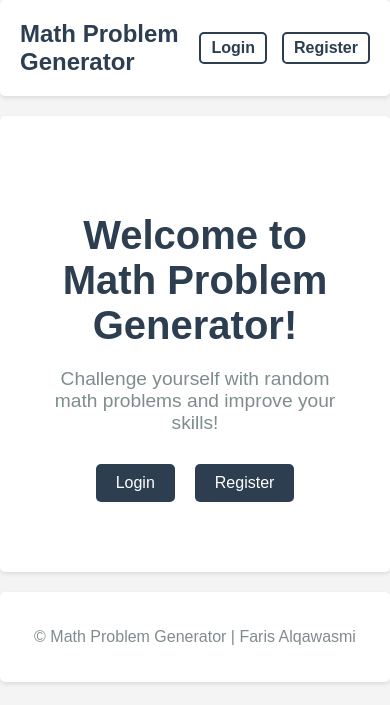
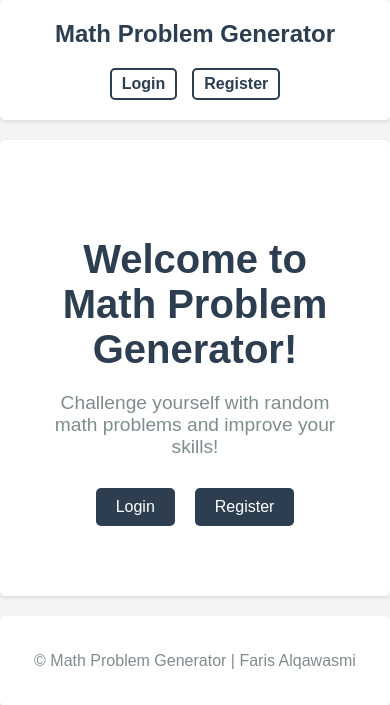
Before and after one commit to FarisAlqawasmi/COMP2011---Web-Application-Development-CW2, a Flask app: page / in a window 390 px wide. Shown: the top 705 px of the page. Run offline with Flask 3, Linux system fonts and the light colour scheme.

Commit message:
plwease work

```diff
--- a/CW2/app/static/style.css
+++ b/CW2/app/static/style.css
@@ -453,3 +453,24 @@ input:focus {
 input:invalid {
     border-color: #34495e; /* Change invalid border to blue */
 }
+
+/* Navigation bar styling for smaller screens */
+@media (max-width: 768px) {
+    nav .container {
+        display: flex;
+        flex-wrap: wrap;
+        justify-content: center; /* Center the buttons */
+        gap: 10px; /* Add spacing between buttons */
+    }
+
+    nav .container h1 {
+        flex-basis: 100%; /* Ensure the title spans the full width */
+        text-align: center;
+        margin-bottom: 10px; /* Add some space below the title */
+    }
+
+    nav .container .btn-nav {
+        flex: 1 1 calc(50% - 10px); /* Each button takes 50% of the row minus the gap */
+        text-align: center; /* Center the text inside the button */
+    }
+}
--- a/CW2/app/templates/base.html
+++ b/CW2/app/templates/base.html
@@ -7,6 +7,7 @@
     <link rel="stylesheet" href="{{ url_for('static', filename='style.css') }}">
     <script id="MathJax-script" async src="https://cdn.jsdelivr.net/npm/mathjax@3/es5/tex-mml-chtml.js"></script>
     <script src="{{ url_for('static', filename='style.js') }}"></script>
+    <link rel="icon" type="'image/ico" href="{{ url_for('static', filename='calculator-icon.ico') }}">
 </head>
 <body>
     <nav>
```
Also changed, not shown: CW2/app/static/calculator-icon.ico (added).
